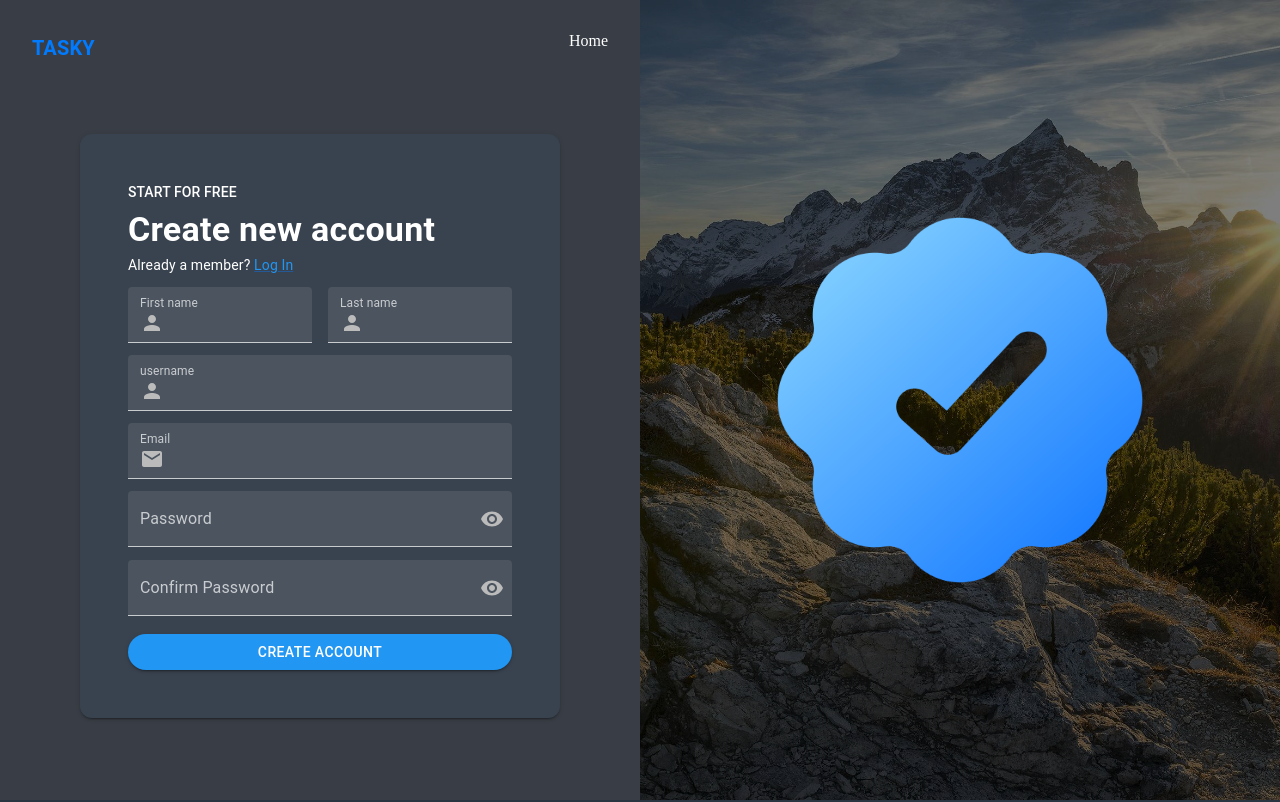
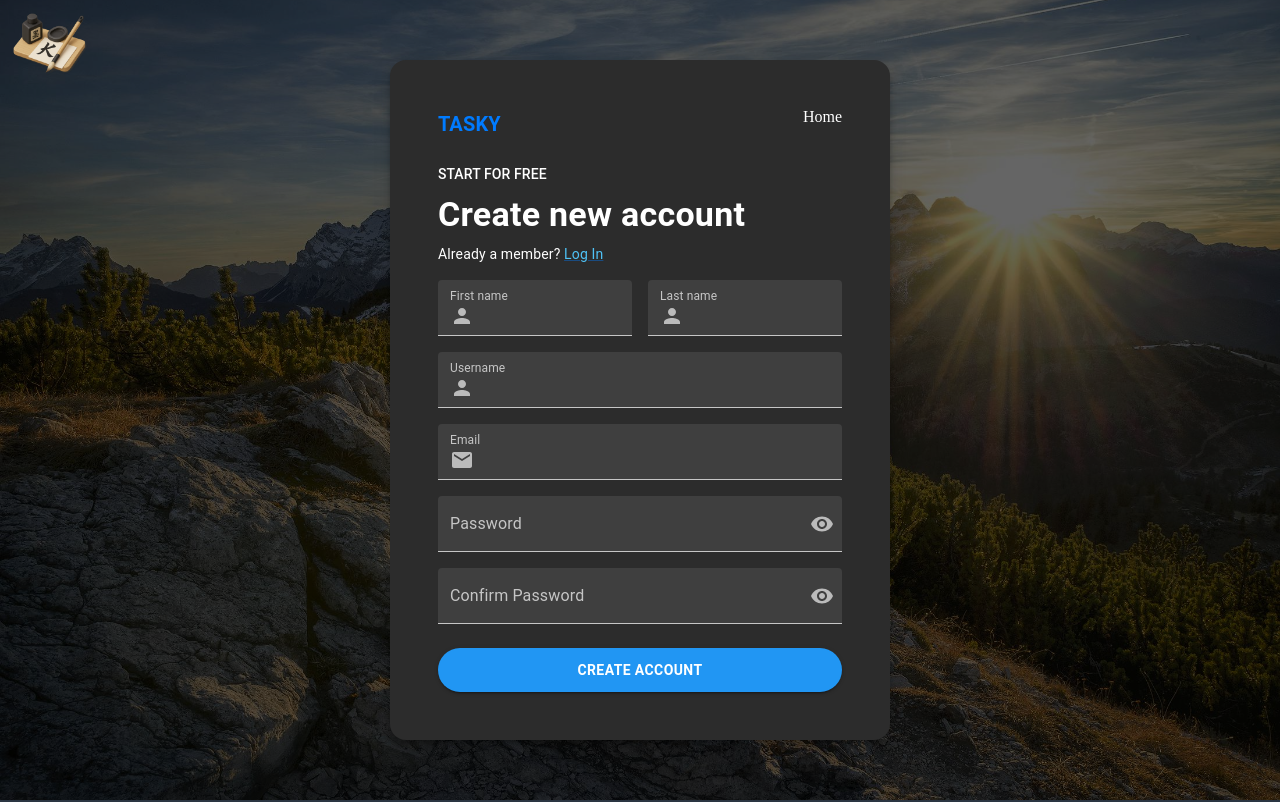
Before and after one commit to KE-FA/TaskY, a React (Vite) app in the folder client/: page /register in a window 1280 px wide. Shown: the top 802 px of the page. Built offline with nearby package versions, Linux system fonts and the light colour scheme.

Commit message:
modify the regsiter page

```diff
--- a/client/src/Components/Footer.tsx
+++ b/client/src/Components/Footer.tsx
@@ -95,7 +95,7 @@ const Footer = () => {
           align="center"
           sx={{ mt: 3, color: "#aaa" }}
         >
-          &copy; {new Date().getFullYear()} Tasky. All rights reserved.
+          &copy; {new Date().getFullYear()} Tasky. Developed by Kedevs. All rights reserved.
         </Typography>
       </Container>
     </Box>
--- a/client/src/Pages/Register.tsx
+++ b/client/src/Pages/Register.tsx
@@ -1,7 +1,7 @@
 import { useState } from "react";
 import {
   Box,
-  Grid,
+
   Paper,
   Typography,
   TextField,
@@ -18,8 +18,6 @@ import axios from "axios";
 import { useMutation } from "@tanstack/react-query";
 import { useNavigate } from "react-router-dom";
 import toast from "react-hot-toast";
-
-
 
 interface User {
   firstName: string;
@@ -49,7 +47,6 @@ function Register() {
         "http://localhost:4000/api/auth/register",
         newUser
       );
-      console.log(response);
       return response.data;
     },
     onError: (err) => {
@@ -58,16 +55,10 @@ function Register() {
       } else {
         setFormError("Something went wrong");
       }
-      //  console.log(err)
     },
     onSuccess: () => {
-      toast("Account Created successfully", {
-        position:"top-center",
-        style: {
-          backgroundColor: "greenyellow",
-          color: "black",
-
-        },
+      toast.success("Account Created successfully", {
+        position: "top-center",
       });
       navigate("/tasks");
     },
@@ -80,7 +71,6 @@ function Register() {
       return;
     }
     const newUser = { firstName, lastName, userName, emailAddress, password };
-    // console.log(newUser);
     mutate(newUser);
   }
 
@@ -97,28 +87,70 @@ function Register() {
     transform: translate(-50%, -50%) scale(1);
     opacity: 1;
   }
-
 `;
 
+
   return (
-    <Grid container sx={{ minHeight: "100vh" }}>
+    <Box
+      sx={{
+        position: "relative",
+        minHeight: "100vh",
+        backgroundImage: 'url("/signup.jpg")',
+        backgroundSize: "cover",
+        backgroundPosition: "center",
+        display: "flex",
+        alignItems: "center",
+        justifyContent: "center",
+      }}
+    >
 
-      {/* Form */}
-      <Grid
-        size={{ xs: 12, md: 6 }}
+      <Box
         sx={{
-          display: "flex",
-          flexDirection: "column",
-          bgcolor: "#393E46",
+          position: "absolute",
+          inset: 0,
+          backgroundColor: "rgba(0, 0, 0, 0.6)",
+          zIndex: 0,
+        }}
+      />
+
+
+      <Box
+        component="img"
+        src="/logo2.png"
+        alt="Animated Logo"
+        sx={{
+          position: "absolute",
+          top: "45px",
+          left: "50px",
+          width: "80px",
+          height: "auto",
+          transform: "translate(-50%, -50%)",
+
+          zIndex: 1,
+          animation: `${animate} 3s ease-in-out infinite`,
+        }}
+      />
+
+
+      <Paper
+        elevation={6}
+        sx={{
+          position: "relative",
+          zIndex: 1,
+          p: { xs: 4, md: 6 },
+          maxWidth: 500,
+          width: "90%",
+          mt:5,
+          mb:5,
+          borderRadius: 4,
           color: "#fff",
-          p: { xs: 2, md: 4 },
         }}
       >
         <Box
           sx={{
             display: "flex",
             justifyContent: "space-between",
-            mb: 2.5,
+            mb: 3,
           }}
         >
           <Typography variant="h6" fontWeight="bold" color="primary">
@@ -129,39 +161,21 @@ function Register() {
           </Link>
         </Box>
 
-        <Box
-          sx={{
-            flex: 1,
-            display: "flex",
-            alignItems: "center",
-            justifyContent: "center",
-          }}
-        >
-          <Paper
-            elevation={2}
-            sx={{
-              p: { xs: 3, md: 6 },
-              width: "180%",
-              maxWidth: 480,
-              borderRadius: 3,
-              bgcolor: "#2A3542",
-            }}
-          >
-            <Typography variant="subtitle2" sx={{ mb: 0.6 }}>
+        <Typography variant="subtitle2" sx={{ mb: 1 }}>
           START FOR FREE
         </Typography>
-            <Typography variant="h4" fontWeight="bold" sx={{ mb: 0.6 }}>
+        <Typography variant="h4" fontWeight="bold" sx={{ mb: 1 }}>
           Create new account
         </Typography>
-            <Typography variant="body2" sx={{ mb: 1.5 }}>
+        <Typography variant="body2" sx={{ mb: 2 }}>
           Already a member?{" "}
-              <Link href="/login" sx={{ color: "#2196f3" }}>
+          <Link href="/login" sx={{ color: "#4fc3f7" }}>
             Log In
           </Link>
         </Typography>
 
         {formError && (
-                <Alert severity="error" sx={{ mb: "0.6rem" }}>
+          <Alert severity="error" sx={{ mb: 2 }}>
             {formError}
           </Alert>
         )}
@@ -169,9 +183,8 @@ function Register() {
         <Stack
           direction={{ xs: "column", sm: "row" }}
           spacing={2}
-              sx={{ mb: 1.5 }}
+          sx={{ mb: 2 }}
         >
-
           <TextField
             variant="filled"
             label="First name"
@@ -204,9 +217,9 @@ function Register() {
 
         <TextField
           variant="filled"
-              label="username"
+          label="Username"
           fullWidth
-              sx={{ mb: 1.5 }}
+          sx={{ mb: 2 }}
           value={userName}
           onChange={(e) => setUserName(e.target.value)}
           InputProps={{
@@ -222,7 +235,7 @@ function Register() {
           variant="filled"
           label="Email"
           fullWidth
-              sx={{ mb: 1.5}}
+          sx={{ mb: 2 }}
           value={emailAddress}
           onChange={(e) => setEmailAddress(e.target.value)}
           InputProps={{
@@ -234,14 +247,12 @@ function Register() {
           }}
         />
 
-
-
         <TextField
           variant="filled"
           label="Password"
           fullWidth
           type={showPassword ? "text" : "password"}
-              sx={{ mb: 1.6}}
+          sx={{ mb: 2 }}
           value={password}
           onChange={(e) => setPassword(e.target.value)}
           InputProps={{
@@ -264,7 +275,7 @@ function Register() {
           label="Confirm Password"
           fullWidth
           type={showPassword ? "text" : "password"}
-              sx={{ mb: 2.2}}
+          sx={{ mb: 3 }}
           value={confpassword}
           onChange={(e) => setConfPassword(e.target.value)}
           InputProps={{
@@ -284,65 +295,22 @@ function Register() {
 
         <Button
           variant="contained"
-              loading={isPending}
           sx={{
             bgcolor: "#2196f3",
             "&:hover": { bgcolor: "#1976d2" },
             color: "#fff",
-                borderRadius: "50px",
+            borderRadius: "30px",
+            fontWeight: "bold",
+            py: 1.2,
           }}
           fullWidth
           onClick={handleRegister}
+          disabled={isPending}
         >
-              Create account
+          Create Account
         </Button>
       </Paper>
     </Box>
-      </Grid>
-
-      <Grid
-        size={{ xs: false, md: 6 }}
-        sx={{
-          position: "relative",
-          display: { xs: "none", md: "block" },
-        }}
-      >
-        <Box
-          sx={{
-            position: "absolute",
-            inset: 0,
-            backgroundImage: 'url("/signup.jpg")',
-            backgroundSize: "cover",
-            backgroundPosition: "center",
-          }}
-        />
-
-        <Box
-          sx={{
-            position: "absolute",
-            inset: 0,
-            backgroundColor: "rgba(0, 0, 0, 0.5)",
-          }}
-        />
-
-
-        <Box
-          component="img"
-          src="/checklist.png"
-          alt="Tasky logo"
-          sx={{
-            position: "absolute",
-            top: "50%",
-            left: "50%",
-            transform: "translate(-50%, -50%)",
-            maxWidth: "60%",
-            height: "auto",
-            zIndex: 2,
-            animation: `${animate} 2.5s ease-in-out infinite`,
-          }}
-        />
-      </Grid>
-    </Grid>
   );
 }
 
```
Also changed, not shown: client/public/login.png (added), client/public/logo2.png (added). Lines whose indentation alone changed are shown as unchanged.
